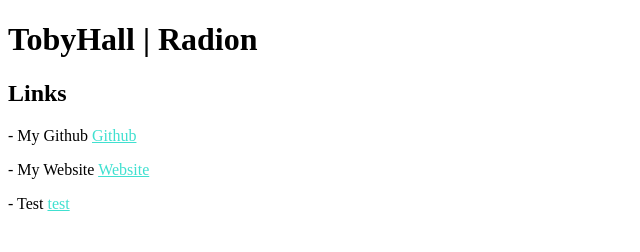
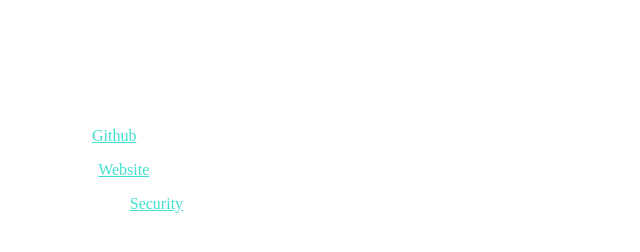
Before and after one commit to tobysec/tobysec.github.io, a plain HTML site: page index.html in a window 1280 px wide. Shown: the whole page, without its empty margins (0-640 px from the left). Drawn offline with Linux system fonts and the light colour scheme.

Commit message:
Update index.html

```diff
--- a/index.html
+++ b/index.html
@@ -6,15 +6,15 @@
 
 </head>
 
-<body style="background-color:rgb(, 29, 42, 53);">
+<body style="background-color:rgb(, 29, 42, 53);"> <font color="#FFFFFF">
 
-<h1>TobyHall | Radion</h1>
+<h1>TobyHall </h1>
 
-<h2> Links </h2>
+<h2>  Links </h2>
 
 <p>- My Github <a  style="color: turquoise;" href="https://github.com/tobyhalldev">Github</a></p>
 <p>- My Website <a  style="color: turquoise;" href="https://tobyhall.dev">Website</a></p>
-<p>- Test <a  style="color: turquoise;" href="https://github.com/tobyhalldev">test</a></p>
+<p>- My Security Site <a  style="color: turquoise;" href="https://tobysec.com">Security</a></p>
 
 </body>
 </html>
```
